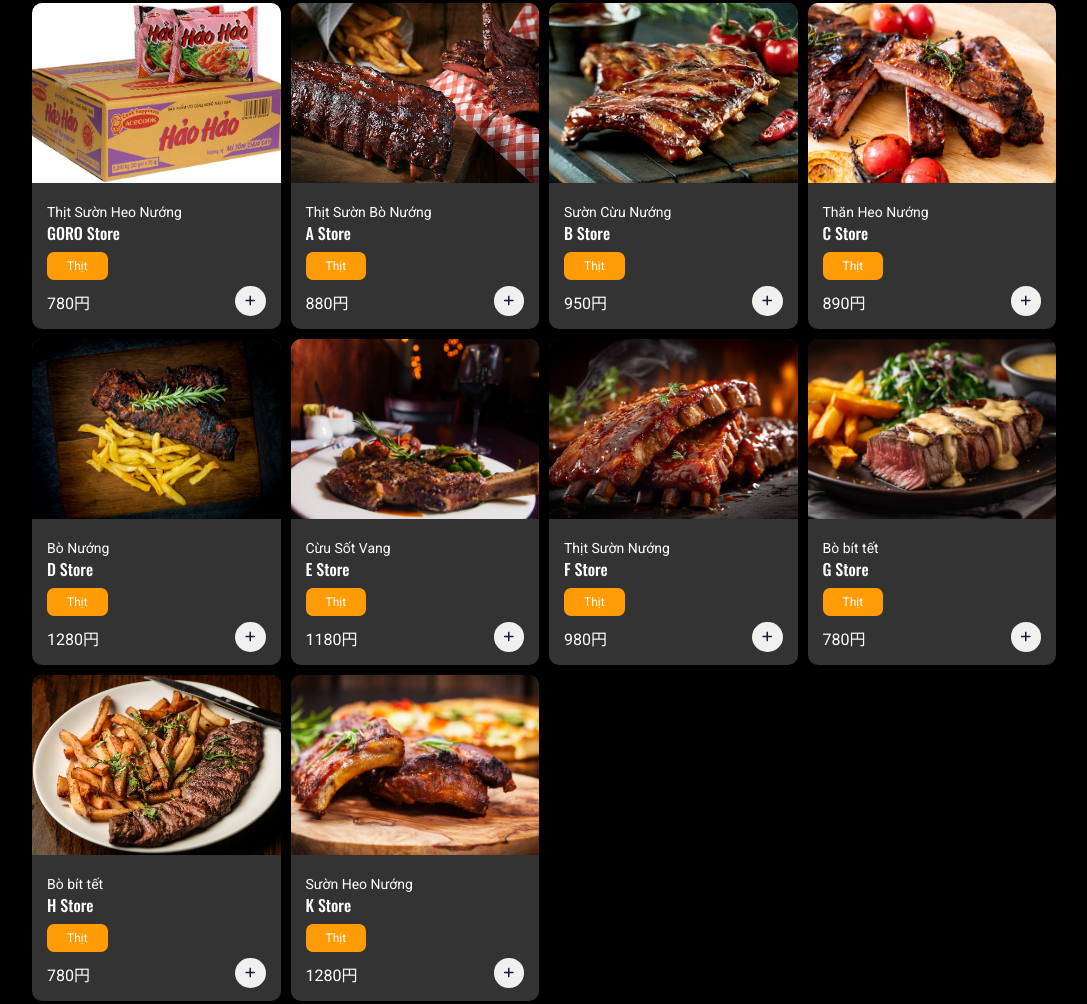
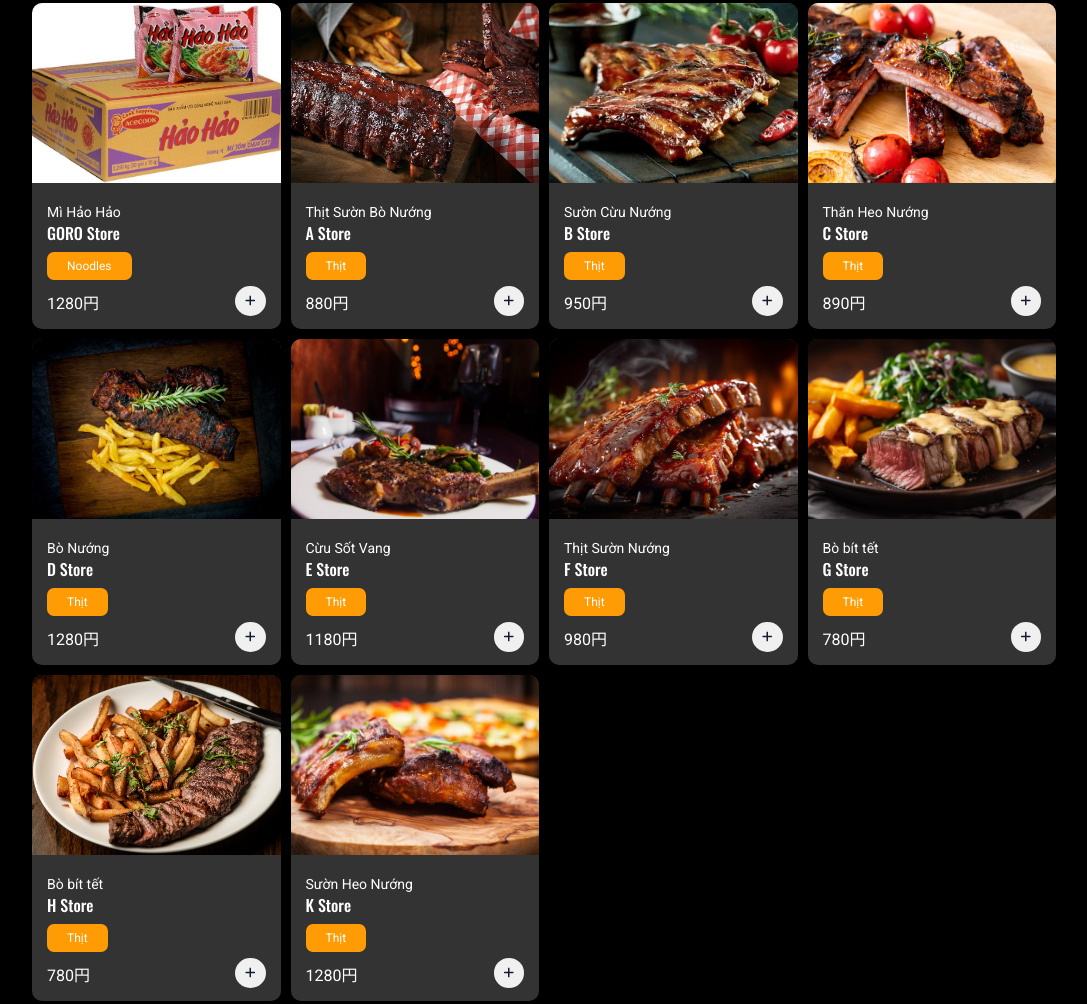
Before and after one commit to khuongyolo/goro, a website: page homescreen.html in a window 1280 px wide. Shown: the part 2007-3011 px from the top of the page, without its empty margins (96-1183 px from the left). Drawn offline with nearby package versions, Linux system fonts and the light colour scheme; no server answers; a web font is replaced by a local one.

Commit message:
updated 20/4/2024

```diff
--- a/homescreen.html
+++ b/homescreen.html
@@ -481,16 +481,16 @@
                         <div class="product-info">
                             <div class="product-info-upper">
                                 <div class="product-info-upper-left">
-                                    <a href="#" class="product-name"> Thịt Sườn Heo Nướng</a>
+                                    <a href="#" class="product-name"> Mì Hảo Hảo</a>
                                     <a href="#" class="product-store-name"> GORO Store</a>
                                 </div>
                                 <div class="product-info-upper-right">
-                                    <a href="#" class="product-category-type">Thịt</a>
+                                    <a href="#" class="product-category-type">Noodles</a>
                                 </div>
                             </div>
 
                             <div class="product-info-lower">
-                                <div class="product-price">780円</div>
+                                <div class="product-price">1280円</div>
                                 <div class="add-cart-btn-container">
                                     <a href="#" class="add-to-cart-btn">
                                         <i class="fa-solid fa-plus"></i><span> Thêm vào giỏ hàng</span>
```
